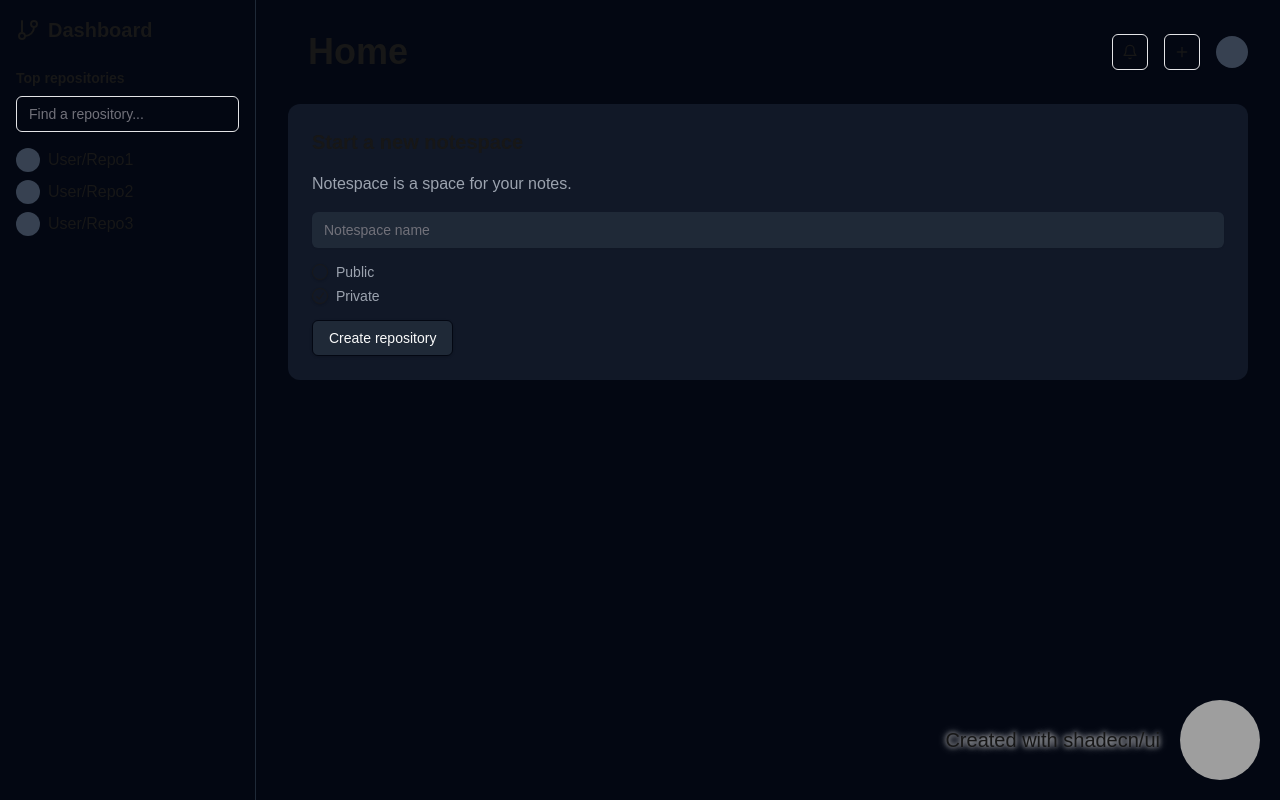
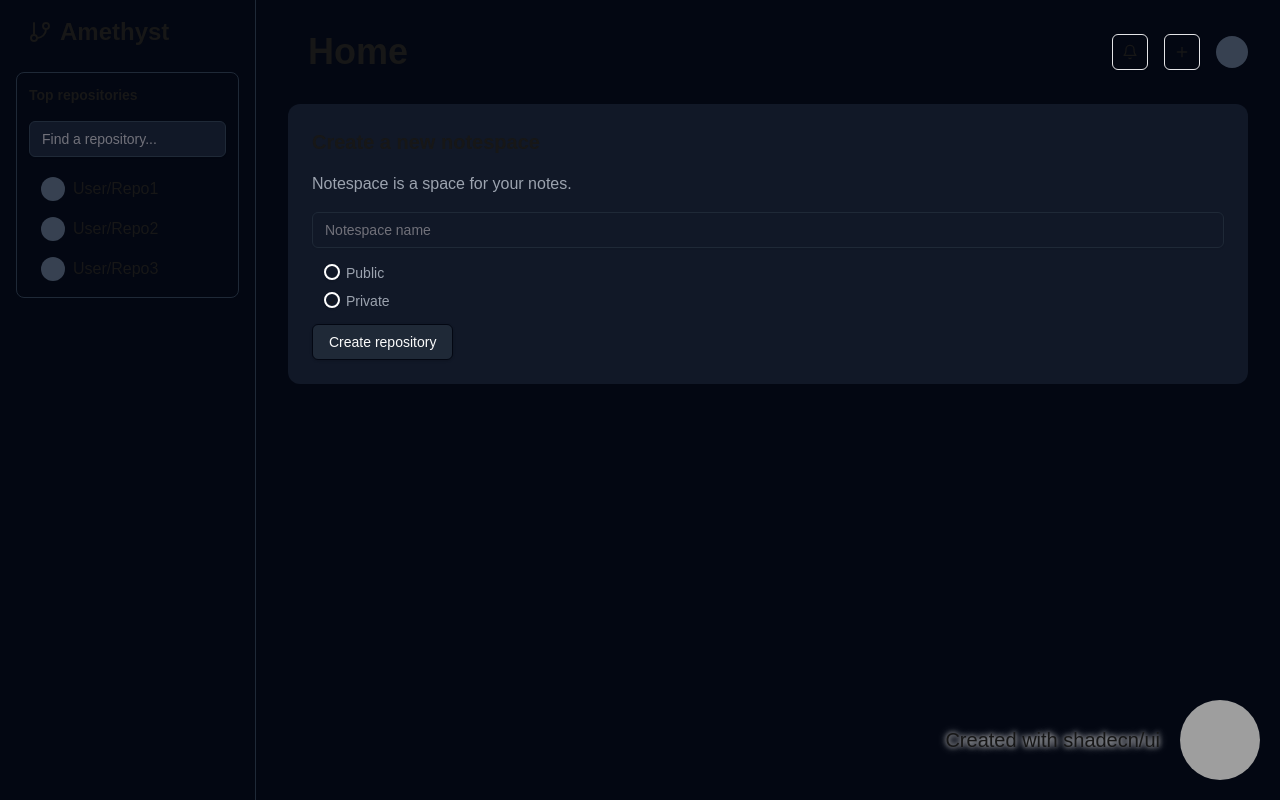
Before and after one commit to Bogdyans/TPWeb, a Next.js app: page / in a window 1280 px wide. Built offline with nearby package versions, Linux system fonts and the light colour scheme; grey boxes are pictures that could not be loaded.

Commit message:
Home page changes

```diff
--- a/app/home/page.tsx
+++ b/app/home/page.tsx
@@ -10,20 +10,22 @@ export default function Component() {
         <div className="flex h-screen bg-gray-950 text-white-100">
             {/* Sidebar */}
             <div className="w-64 p-4 border-r border-gray-800">
-        <div className="flex items-center mb-6">
+                <div className="flex items-center mb-6 ml-3">
                     <GitBranch className="mr-2" />
-          <h1 className="text-xl font-bold">Dashboard</h1>
+                    <h1 className="text-2xl font-bold">Amethyst</h1>
                 </div>
+                <div className="border-solid border-gray-800 border rounded-lg p-3 space-y-4">
                     <h2 className="text-sm font-semibold mb-2">Top repositories</h2>
-        <Input className="mb-4" placeholder="Find a repository..." />
-        <ul className="space-y-2">
+                    <Input className="bg-gray-900 focus:text-white border-gray-800 focus:bg-gray-800" placeholder="Find a repository..." />
+                    <ul className="space-y-2 ml-2">
                         {['User/Repo1', 'User/Repo2', 'User/Repo3'].map((repo) => (
-            <li key={repo} className="flex items-center">
+                            <li key={repo} className="flex items-center hover:bg-gray-900 p-1 rounded-sm">
                                 <div className="w-6 h-6 rounded-full bg-gray-700 mr-2"></div>
                                 {repo}
                             </li>
                         ))}
                     </ul>
+                </div>
             </div>
 
             {/* Main content */}
@@ -43,19 +45,19 @@ export default function Component() {
 
                 <div className="space-y-6">
                     <div className="p-6 bg-gray-900 rounded-xl">
-            <h3 className="text-xl font-semibold mb-4">Start a new notespace</h3>
+                        <h3 className="text-xl font-semibold mb-4">Create a new notespace</h3>
                         <p className="text-gray-400 mb-4">Notespace is a space for your notes.</p>
-            <Input className="mb-4 bg-gray-800 border-none
-            focus:bg-gray-700 focus:text-white
+                        <Input className="mb-4 bg-gray-900 border-gray-800
+            focus:bg-gray-800 focus:text-white
             " placeholder="Notespace name" />
-            <RadioGroup defaultValue="private">
-              <div className="flex items-center space-x-2 text-gray-400 hover:text-white w-auto">
-                <RadioGroupItem value="public" id="public" />
-                <Label htmlFor="public">Public</Label>
+                        <RadioGroup className="ml-3 space-y-1" defaultValue="private">
+                            <div className="flex items-center space-x-1.5 text-gray-400 hover:text-white w-auto">
+                                <RadioGroupItem className="peer border-solid border-2 border-white focus:bg-white" value="public" id="public" />
+                                <Label htmlFor="public" className="mt-px">Public</Label>
                             </div>
-              <div className="flex items-center space-x-2 text-gray-400 hover:text-white w-auto">
-                <RadioGroupItem value="private" id="private" />
-                <Label htmlFor="private" className="">Private</Label>
+                            <div className="flex items-center space-x-1.5 text-gray-400 hover:text-white w-auto">
+                                <RadioGroupItem className="peer border-solid border-2 border-white focus:bg-white" value="private" id="private" />
+                                <Label htmlFor="private" className="mt-px">Private</Label>
                             </div>
                         </RadioGroup>
                         <Button className="mt-4 border border-solid border-gray-950 bg-gray-800
```
Lines whose indentation alone changed are shown as unchanged.
